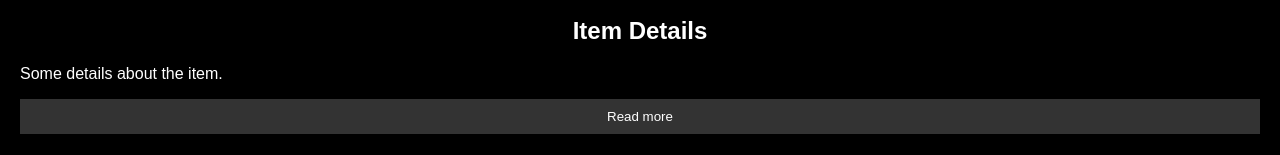
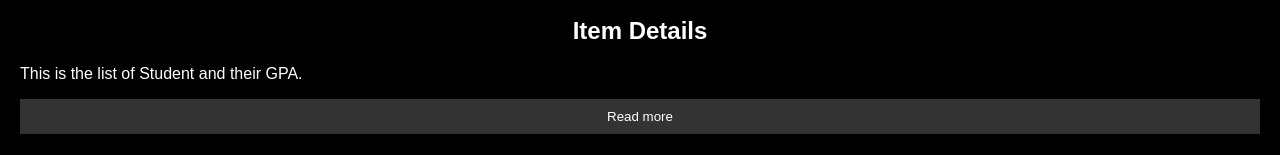
Before and after one commit to Wajih-Khalil/Assign09, a plain HTML site: page index.html in a window 1280 px wide. Shown: the part 260-415 px from the top of the page. Drawn offline with Linux system fonts and the light colour scheme.

Commit message:
Update index.html

```diff
--- a/index.html
+++ b/index.html
@@ -87,7 +87,7 @@
 
     <!-- Part of Q2: Read More -->
     <h2>Item Details</h2>
-    <p>Some details about the item. <span id="fullDetails" class="hidden">Full details of the item.</span></p>
+    <p>This is the list of Student and their GPA. <span id="fullDetails" class="hidden">Those who have passe the threshold of 2.7 congratualtions you have passed, those who have received less than 2.7 we are sorry to inform you have failed, better luck next time!.</span></p>
     <button onclick="showDetails()">Read more</button>
 
     <!-- Part of Q3: Student Details Table -->
```
